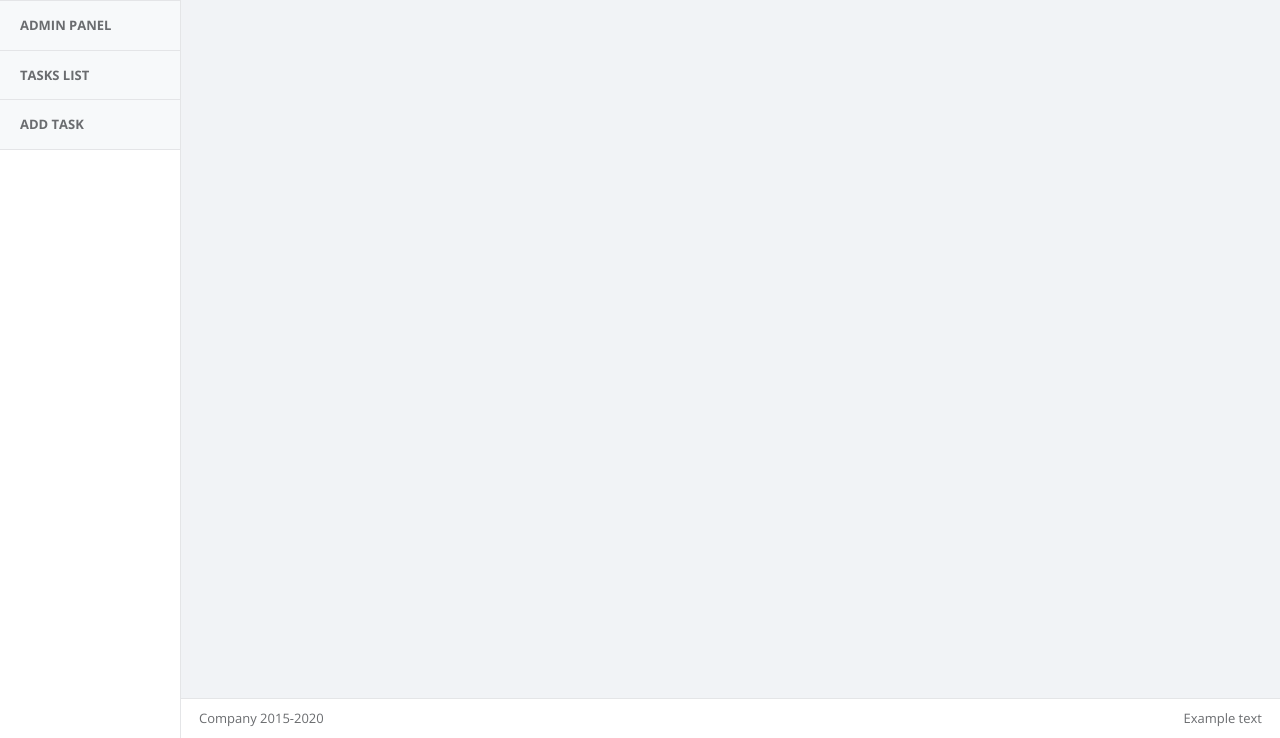
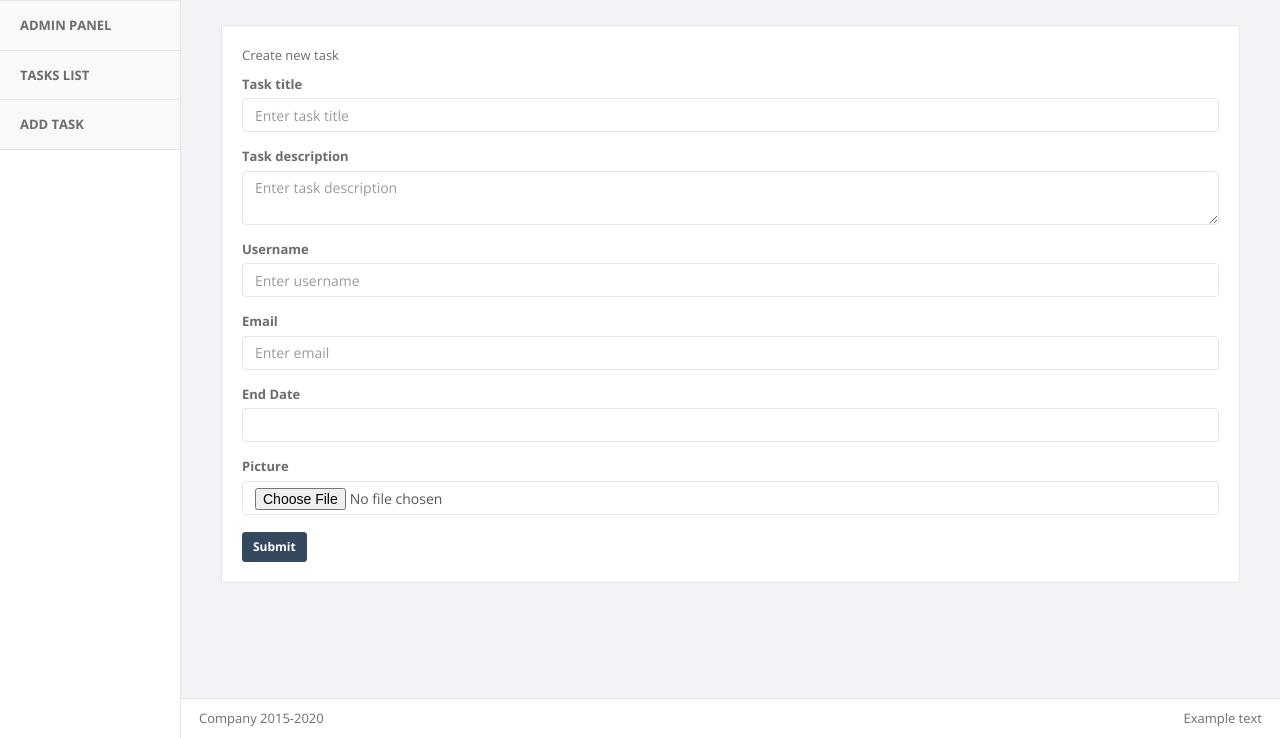
Before and after one commit to Leo24/tasks_test_php, a PHP site: page /?controller=tasks&action=create in a window 1280 px wide. Shown: the part 62-800 px from the top of the page. Run offline with PHP 8.4, Linux system fonts and the light colour scheme; some libraries are stand-ins or nearby versions.

Commit message:
Add task create functionality

```diff
--- a/connection.php
+++ b/connection.php
@@ -10,6 +10,7 @@ class Db {
     public static function getInstance() {
         if (!isset(self::$instance)) {
             $pdo_options[PDO::ATTR_ERRMODE] = PDO::ERRMODE_EXCEPTION;
+            $pdo_options[PDO::MYSQL_ATTR_INIT_COMMAND ] = "SET NAMES utf8";
             self::$instance = new PDO('mysql:host=localhost;dbname=beejee', 'root', 'root', $pdo_options);
         }
         return self::$instance;
--- a/controllers/tasks_controller.php
+++ b/controllers/tasks_controller.php
@@ -19,13 +19,28 @@ class TasksController {
 
     public function create()
     {
-        $data = [];
-        if(!empty($_POST)){
+        if ($_SERVER['REQUEST_METHOD'] === 'GET') {
 
-            foreach($_POST as $item){
-                $data[] = $item;
+            require_once('views/tasks/create.php');
+        }
+
+        if ($_SERVER['REQUEST_METHOD'] === 'POST') {
+            $data = [];
+            if(!empty($_POST)){
+
+                foreach($_POST as $k => $item){
+                    $data[$k] = $item;
+                }
+                $data['status'] = 0;
+                $data['created_at'] = date('Y-m-d');
+                $task = Task::create($data);
+                if($task){
+                    require_once('views/tasks/create.php');
+                }
             }
         }
-        $task = Task::create($data);
+
+
+
     }
 }
--- a/models/task.php
+++ b/models/task.php
@@ -50,17 +50,22 @@ class Task {
     {
         $db = Db::getInstance();
         try {
-            $sql = $db->prepare("INSERT INTO tasks (title, description, picture, status, created_at, end_date, user_id)
-                          VALUES (?, ?, ?, ?, ?, ?, ?, ?)");
-            $sql->bindParam(1, $data['title']);
-            $sql->bindParam(2, $data['description']);
-            $sql->bindParam(3, $data['picture']);
-            $sql->bindParam(4, $data['status']);
-            $sql->bindParam(5, $data['created_at']);
-            $sql->bindParam(6, $data['end_date']);
-            $sql->bindParam(7, $data['username']);
-            $sql->bindParam(8, $data['email']);
-            $sql->execute();
+            $sql = "INSERT INTO tasks (title, description, picture, status, created_at, end_date, username, email)
+                                            VALUES (:title, :description, :picture, :status, :created, :enddate, :username, :email)";
+
+            $stmt = $db->prepare($sql);
+            $stmt->bindParam(':title', $data['title'], PDO::PARAM_STR);
+            $stmt->bindParam(':description', $data['description'], PDO::PARAM_STR);
+            $stmt->bindParam(':picture', $data['picture'], PDO::PARAM_STR);
+            $stmt->bindParam(':status', $data['status'], PDO::PARAM_BOOL);
+            $stmt->bindParam(':created', $data['created_at'], PDO::PARAM_STR);
+            $stmt->bindParam(':enddate', $data['end_date'], PDO::PARAM_STR);
+            $stmt->bindParam(':username', $data['username'], PDO::PARAM_STR);
+            $stmt->bindParam(':email', $data['email'], PDO::PARAM_STR);
+            if($stmt->execute()){
+                echo 'Task created successfully!';
+            }
+
         } catch(PDOException $e) {
             echo $e->getMessage();
         }
--- a/views/tasks/create.php
+++ b/views/tasks/create.php
@@ -1,22 +1,17 @@
 <div class="panel-body">
     <p>
-        The jQuery Validation Plugin provides drop-in validation for your existing forms, while making all kinds of customizations to fit your application really easy.
+        Create new task
     </p>
 
-    <form role="form" id="form">
+    <form role="form" id="form" action="?controller=tasks&action=create" method="POST">
 
         <div class="form-group"><label>Task title</label> <input type="text" name="title" placeholder="Enter task title" class="form-control" required></div>
         <div class="form-group"><label>Task description</label> <textarea type="text" name="description" placeholder="Enter task description" class="form-control" required></textarea></div>
         <div class="form-group"><label>Username</label> <input type="text" name="username" placeholder="Enter username" class="form-control" required></div>
         <div class="form-group"><label>Email</label> <input type="email" name="email" placeholder="Enter email" class="form-control" required></div>
-
-
-
-
         <div class="form-group"><label>End Date</label> <input id="datepicker" name="end_date" type="text" class="form-control" required></div>
-
-
-
+        <div class="form-group"><label>Picture</label> <input name="picture" type="file" id="filesToUpload"  class="form-control" required></div>
+        <output id="filesInfo"></output>
 
 
         <div>
@@ -25,3 +20,93 @@
     </form>
 
 </div>
+
+
+<script>
+    if (window.File && window.FileReader && window.FileList && window.Blob) {
+        document.getElementById('filesToUpload').onchange = function(){
+            var files = document.getElementById('filesToUpload').files;
+            for(var i = 0; i < files.length; i++) {
+                resizeAndUpload(files[i]);
+            }
+        };
+    } else {
+        alert('The File APIs are not fully supported in this browser.');
+    }
+
+    function resizeAndUpload(file) {
+        var reader = new FileReader();
+        reader.onloadend = function() {
+
+            var tempImg = new Image();
+            tempImg.src = reader.result;
+            tempImg.onload = function() {
+
+                var MAX_WIDTH = 320;
+                var MAX_HEIGHT = 240;
+                var tempW = tempImg.width;
+                var tempH = tempImg.height;
+                if (tempW > tempH) {
+                    if (tempW > MAX_WIDTH) {
+                        tempH *= MAX_WIDTH / tempW;
+                        tempW = MAX_WIDTH;
+                    }
+                } else {
+                    if (tempH > MAX_HEIGHT) {
+                        tempW *= MAX_HEIGHT / tempH;
+                        tempH = MAX_HEIGHT;
+                    }
+                }
+
+                var canvas = document.createElement('canvas');
+                canvas.width = tempW;
+                canvas.height = tempH;
+                var ctx = canvas.getContext("2d");
+                ctx.drawImage(this, 0, 0, tempW, tempH);
+                var dataURL = canvas.toDataURL("image/jpeg");
+
+                var xhr = new XMLHttpRequest();
+                xhr.onreadystatechange = function(ev){
+                    document.getElementById('filesInfo').innerHTML = 'Done!';
+                };
+
+                xhr.open('POST', 'uploadResized.php', true);
+                xhr.setRequestHeader("Content-type","application/x-www-form-urlencoded");
+                var data = 'image=' + dataURL;
+                xhr.send(data);
+            }
+
+        }
+        reader.readAsDataURL(file);
+
+    }
+
+    function fileSelect(evt) {
+        if (window.File && window.FileReader && window.FileList && window.Blob) {
+            var files = evt.target.files;
+
+            var result = '';
+            var file;
+            for (var i = 0; file = files[i]; i++) {
+                // if the file is not an image, continue
+                if (!file.type.match('image.*')) {
+                    continue;
+                }
+
+                reader = new FileReader();
+                reader.onload = (function (tFile) {
+                    return function (evt) {
+                        var div = document.createElement('div');
+                        div.innerHTML = '<img style="width: 90px;" src="' + evt.target.result + '" />';
+                        document.getElementById('filesInfo').appendChild(div);
+                    };
+                }(file));
+                reader.readAsDataURL(file);
+            }
+        } else {
+            alert('The File APIs are not fully supported in this browser.');
+        }
+    }
+
+    document.getElementById('filesToUpload').addEventListener('change', fileSelect, false);
+</script>
```
